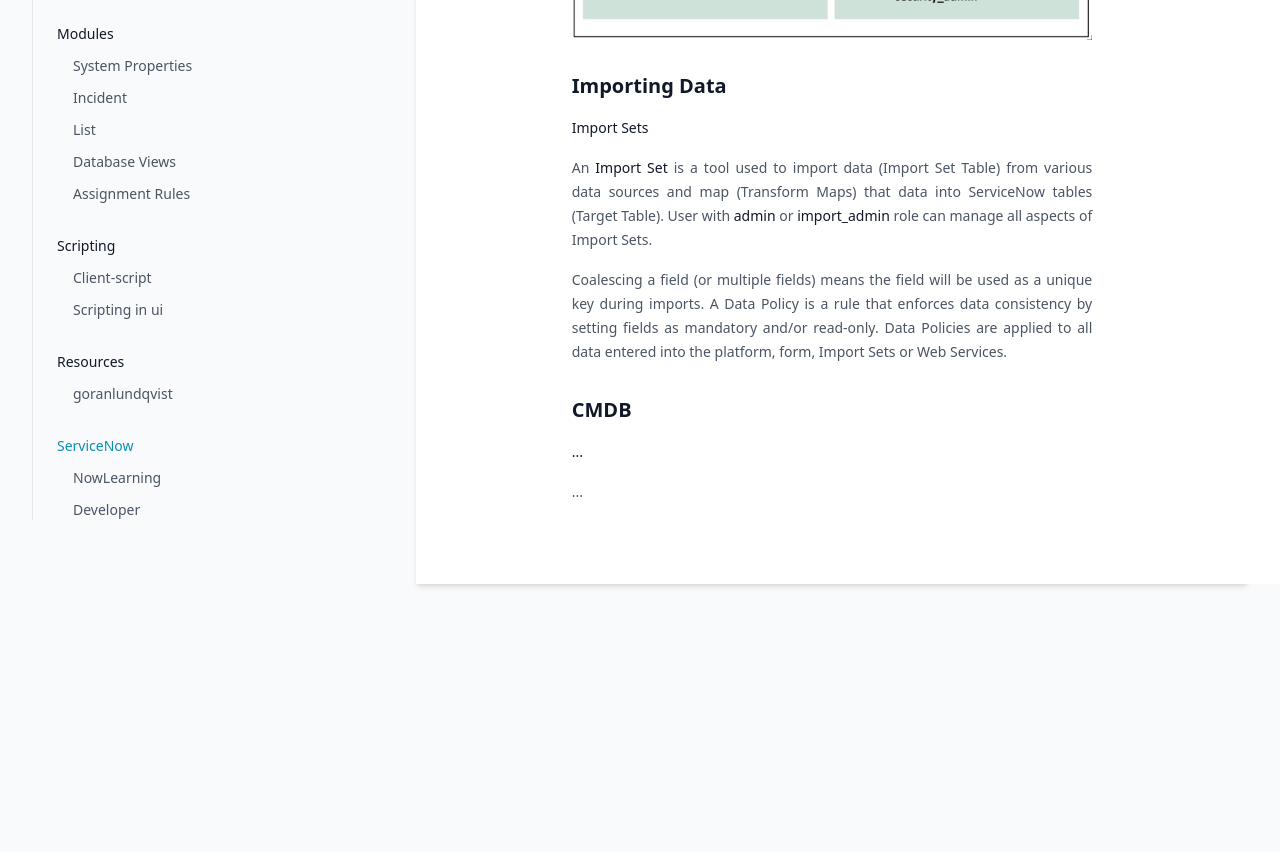
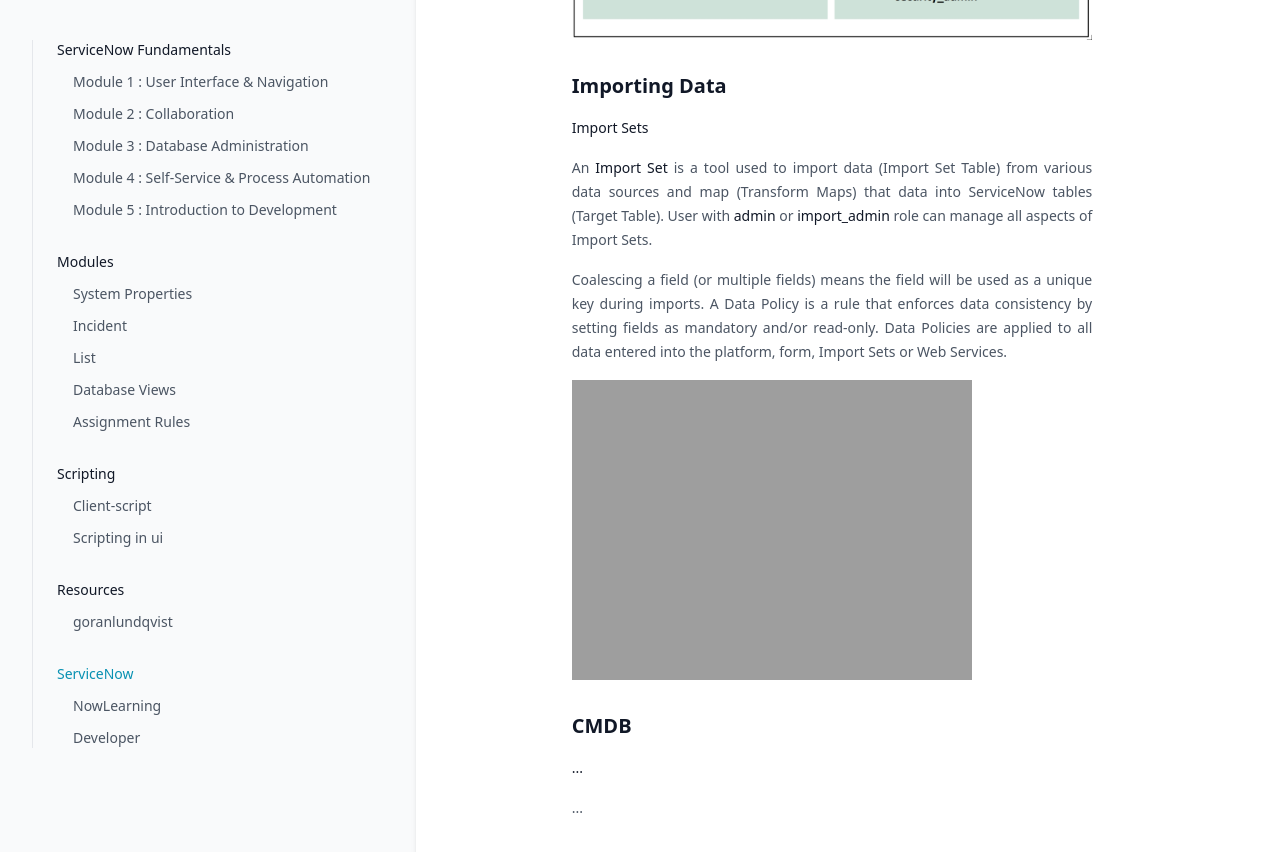
Before and after one commit to greglejeune/ebook, a Jekyll site: the page built from _servicenow/2021-11-01-snf-module3.md, in a window 1280 px wide and 900 px high, scrolled down 2949 px. Shown: the top 852 px of the window. Built offline with Jekyll 4.4.1, drawn with Linux system fonts in a browser that asks for light colours.

Commit message:
Update 2021-11-01-snf-module3.md

```diff
--- a/_servicenow/2021-11-01-snf-module3.md
+++ b/_servicenow/2021-11-01-snf-module3.md
@@ -149,6 +149,8 @@ category: snf
     Coalescing a field (or multiple fields) means the field will be used as a unique key during imports. A Data Policy is a rule that enforces data consistency by setting fields as mandatory and/or read-only. Data Policies are applied to all data entered into the platform, form, Import Sets or Web Services.
 </p>
 
+<img src="https://greglejeune.github.io/ebook/img/SNFundamentals3-3.png">
+
 <h2>CMDB</h2>
 
 <p style="text-align: justify;"><strong>...</strong></p>
```
